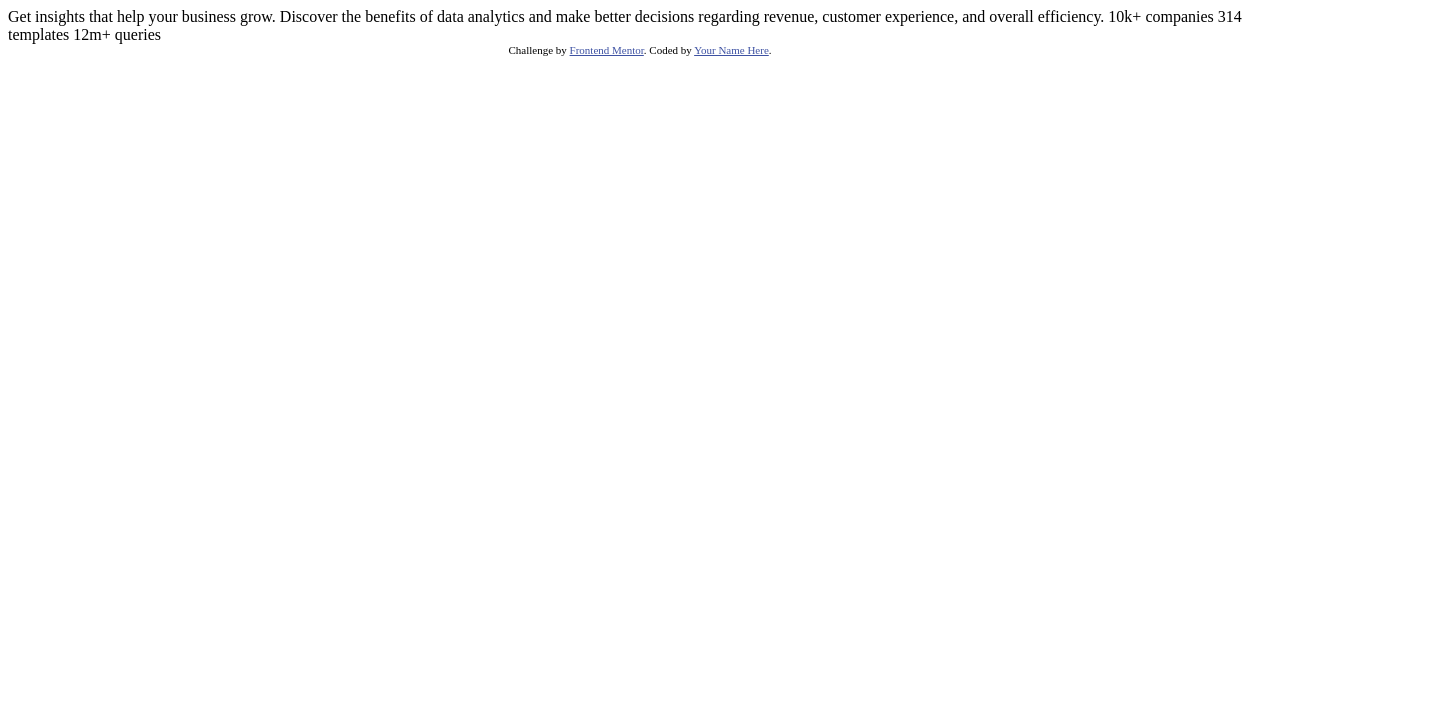
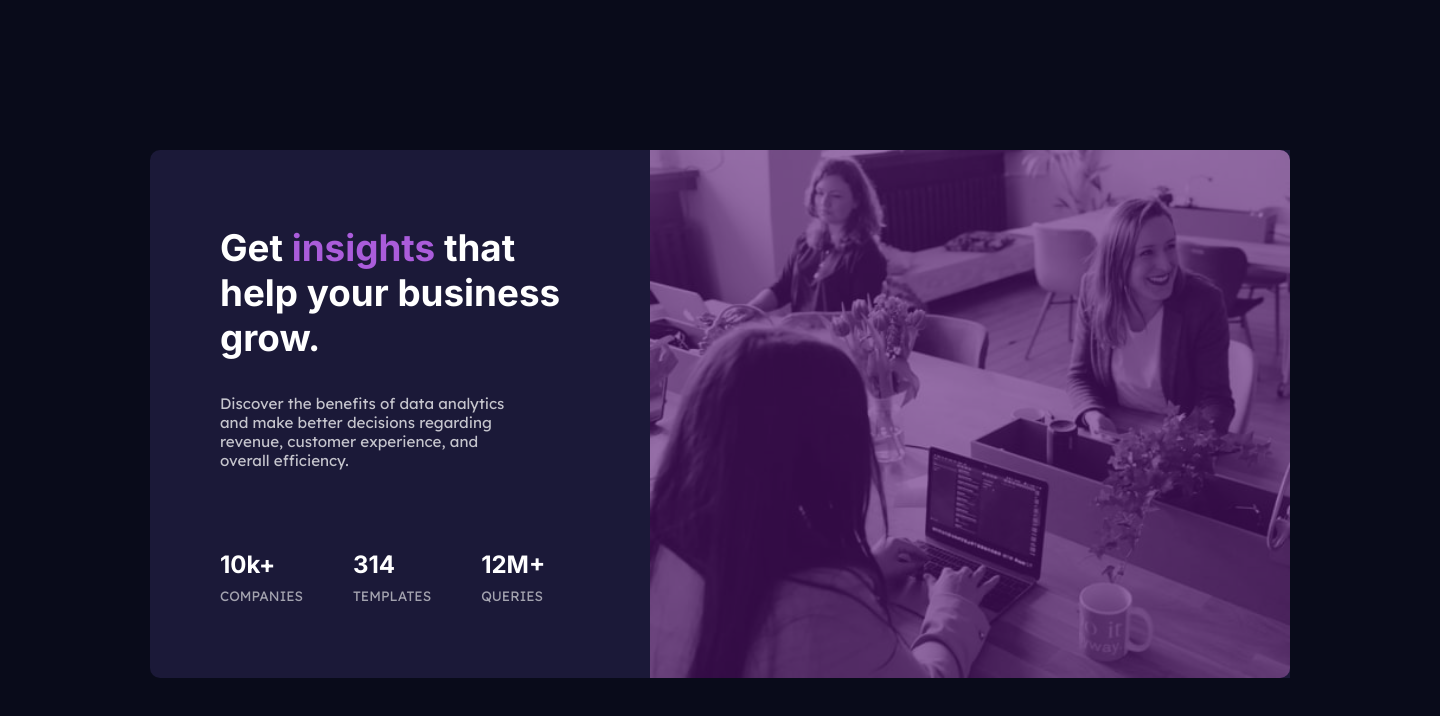
Before and after one commit to Dev-ThiagoMelo/LayoutCard, a plain HTML site: page index.html in a window 1280 px wide. Shown: the whole page, 1440 px wide, since content can reach past the window. Drawn offline with Linux system fonts and the light colour scheme.

Commit message:
Add files via upload

```diff
--- a/index.html
+++ b/index.html
@@ -1,33 +1,48 @@
 <!DOCTYPE html>
 <html lang="en">
-<head>
-  <meta charset="UTF-8">
-  <meta name="viewport" content="width=device-width, initial-scale=1.0"> <!-- displays site properly based on user's device -->
-
-  <link rel="icon" type="image/png" sizes="32x32" href="./images/favicon-32x32.png">
-
-  <title>Frontend Mentor | Stats preview card component</title>
-
-  <!-- Feel free to remove these styles or customise in your own stylesheet 👍 -->
-  <style>
-    .attribution { font-size: 11px; text-align: center; }
-    .attribution a { color: hsl(228, 45%, 44%); }
-  </style>
-</head>
-<body>
-
-  Get insights that help your business grow.
-
-  Discover the benefits of data analytics and make better decisions regarding revenue, customer
-  experience, and overall efficiency.
-
-  10k+ companies
-  314 templates
-  12m+ queries
-
-  <div class="attribution">
-    Challenge by <a href="https://www.frontendmentor.io?ref=challenge" target="_blank">Frontend Mentor</a>.
-    Coded by <a href="#">Your Name Here</a>.
-  </div>
-</body>
+  <head>
+    <meta charset="UTF-8" />
+    <meta http-equiv="X-UA-Compatible" content="IE=edge" />
+    <meta name="viewport" content="width=device-width, initial-scale=1.0" />
+    <title>Card</title>
+    <link rel="stylesheet" href="style.css" />
+    <font>
+      <link rel="preconnect" href="https://fonts.googleapis.com" />
+      <link rel="preconnect" href="https://fonts.gstatic.com" crossorigin />
+      <link
+        href="https://fonts.googleapis.com/css2?family=Inter:wght@400;700&family=Lexend+Deca&display=swap"
+        rel="stylesheet"
+      />
+    </font>
+  </head>
+  <body>
+    <div class="card-container">
+      <div class="main-container">
+        <div class="title-container">
+          <h1>Get <strong>insights</strong> that help your business grow.</h1>
+          <p class="p1">
+            Discover the benefits of data analytics and make better decisions
+            regarding revenue, customer experience, and overall efficiency.
+          </p>
+          <div class="Number-container">
+            <div class="Number-content">
+              <h3>10k+</h3>
+              <p class="p2">COMPANIES</p>
+            </div>
+            <div class="Number-content">
+              <h3>314</h3>
+              <p class="p2">TEMPLATES</p>
+            </div>
+            <div class="Number-content">
+              <h3>12M+</h3>
+              <p class="p2">QUERIES</p>
+            </div>
+          </div>
+        </div>
+      </div>
+      <div class="CardImg">
+        <img src="images/image-header-desktop.jpg" alt="img" class="Img" />
+      </div>
+    </div>
+  </body>
 </html>
--- /dev/null
+++ b/style.css
@@ -0,0 +1,86 @@
+*{
+  margin: 0;
+  padding: 0;
+  box-sizing: border-box;
+
+}
+
+font {
+  font-family: "Inter", sans-serif;
+  font-family: "Lexend Deca", sans-serif;
+}
+
+body {
+  width: 1440px;
+  background-color:  hsl(233, 47%, 7%);
+}
+.card-container{
+  min-width: 100vh;
+  height: 65.95vh;
+  display: flex;
+  margin: 150px;
+  background-color:hsl(244, 38%, 16%);
+
+  border-top-left-radius: 10px;
+  border-bottom-left-radius: 10px;
+}
+.main-container{
+padding: 70px 0px 70px 70px;
+
+}
+
+.title-container{
+  min-height: 100%;
+  max-width: 100%;
+}
+
+h1{
+  padding: 5px 60px 15px 0px;
+  font-family: "Inter", sans-serif;
+  font-size: 2.3em;
+  color: hsl(0, 0%, 100%);
+}
+strong{
+  color: hsl(277, 64%, 61%);
+}
+.p1{
+  font-family: 'Lexend Deca';
+  color: hsla(0, 0%, 100%, 0.75);
+  margin: 19px 30px 25px 0px;
+  padding-right: 100px;
+  font-size: 0.95em;
+}
+h3{
+  font-family: "Inter", sans-serif;
+  font-size: 1.5em;
+  color: hsl(0, 0%, 100%);
+}
+.p2{
+  font-family: 'Lexend Deca';
+  font-size: 0.85em;
+  color: hsla(0, 0%, 100%, 0.6);
+  padding-top: 8px;
+}
+
+.Number-container{
+  font-family: "Inter", sans-serif;
+  display: flex !important;
+  padding-top: 15px;
+}
+
+.Number-content{
+  font-family: "Inter", sans-serif;
+  padding: 40px 50px 0px 0px;
+}
+.CardImg{
+  filter: opacity(0.4) drop-shadow(0 0 0 hsla(292, 95%, 44%, 0.863));
+
+  display: flex;
+  justify-content: center;
+  align-items: center;
+}
+.Img{
+  width: 80vh;
+  border-top-right-radius:10px ;
+  border-bottom-right-radius:10px ;
+}
```
